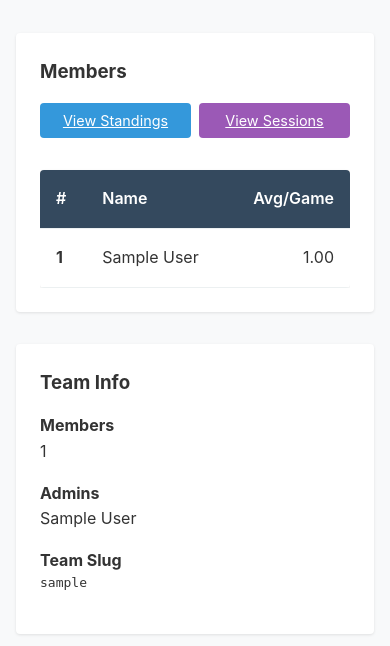
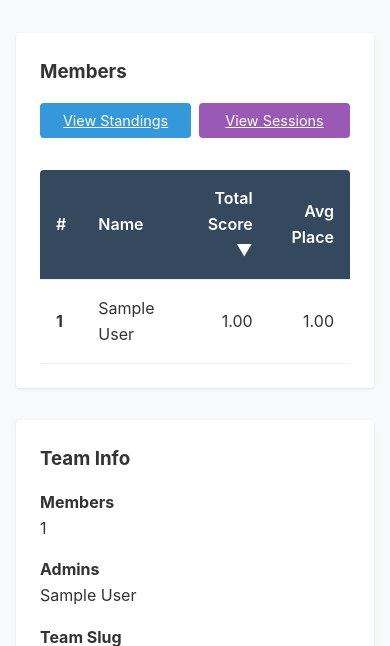
Before and after one commit to yuriko-aya/janki, a Django app: a page that uses templates/teams/team_detail.html in a window 390 px wide. Shown: the part 228-874 px from the top of the page. Run offline with Django 5.2, Linux system fonts and the light colour scheme; tables that the repository leaves empty hold one stand-in row (values such as "Sample post").

Commit message:
Update team detail mobile view

```diff
--- a/templates/teams/team_detail.html
+++ b/templates/teams/team_detail.html
@@ -90,16 +90,16 @@
                             <th class="sortable" data-sort="name" style="cursor: pointer; user-select: none;">
                                 Name <span class="sort-indicator"></span>
                             </th>
-                            <th class="sortable hide-mobile" data-sort="total" style="text-align: right; cursor: pointer; user-select: none;">
+                            <th class="sortable" data-sort="total" style="text-align: right; cursor: pointer; user-select: none;">
                                 Total Score <span class="sort-indicator">▼</span>
                             </th>
                             <th class="sortable hide-mobile" data-sort="games" style="text-align: right; cursor: pointer; user-select: none;">
                                 Games <span class="sort-indicator"></span>
                             </th>
-                            <th class="sortable" data-sort="average" style="text-align: right; cursor: pointer; user-select: none;">
+                            <th class="sortable hide-mobile" data-sort="average" style="text-align: right; cursor: pointer; user-select: none;">
                                 Avg/Game <span class="sort-indicator"></span>
                             </th>
-                            <th class="sortable hide-mobile" data-sort="placement" style="text-align: right; cursor: pointer; user-select: none;">
+                            <th class="sortable" data-sort="placement" style="text-align: right; cursor: pointer; user-select: none;">
                                 Avg Place <span class="sort-indicator"></span>
                             </th>
                             <th class="sortable hide-tablet" data-sort="first" style="text-align: center; cursor: pointer; user-select: none;">
@@ -154,7 +154,7 @@
                                         0.00
                                     {% endif %}
                                 </td>
-                                <td class="hide-mobile" style="text-align: right;">
+                                <td style="text-align: right;">
                                     {% if member.calculated_score and member.calculated_score.average_placement > 0 %}
                                         {{ member.calculated_score.average_placement|floatformat:2 }}
                                     {% else %}
```
